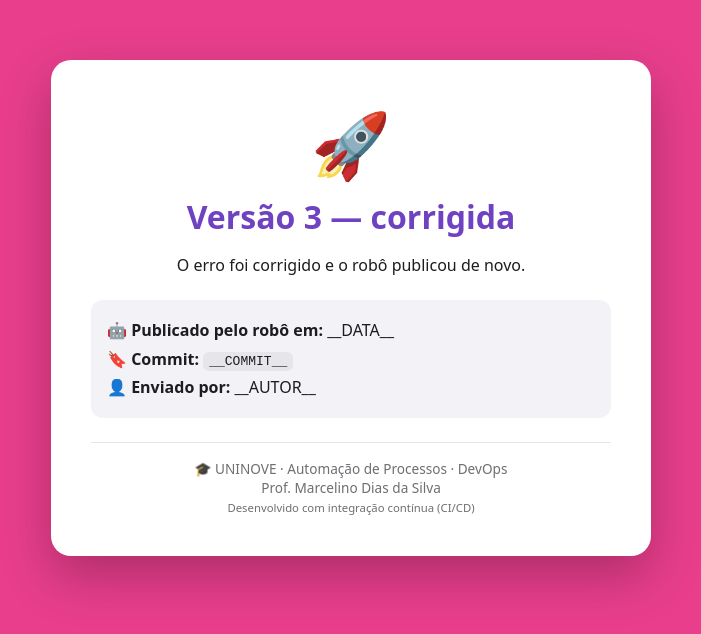
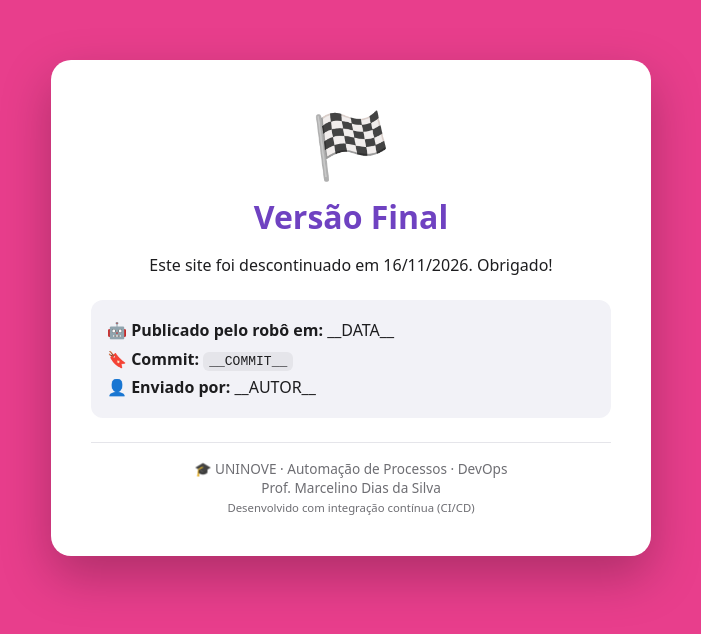
Before and after one commit to smthugo/lab-cicd-actions, a plain HTML site: page index.html in a window 1280 px wide. Shown: the part 108-742 px from the top of the page, without its empty margins (289-990 px from the left). Drawn offline with Linux system fonts and the light colour scheme.

Commit message:
Atualizar o index.html
Versão Final - Fim de Vida

```diff
--- a/index.html
+++ b/index.html
@@ -3,7 +3,7 @@
 <head>
   <meta charset="UTF-8">
   <meta name="viewport" content="width=device-width, initial-scale=1.0">
-  <title>Meu site - Versão Atualizada</title>
+  <title>Meu site - Versão Final</title>
   <style>
     body {
       margin: 0;
@@ -40,9 +40,9 @@
 </head>
 <body>
   <main class="cartao">
-    <div class="emoji">🚀</div> <!-- Emoji alterado -->
-    <h1>Versão 3 — corrigida</h1>
-    <p>O erro foi corrigido e o robô publicou de novo.</p>
+    <div class="emoji">🏁</div> <!-- Emoji alterado -->
+    <h1>Versão Final</h1>
+    <p>Este site foi descontinuado em 16/11/2026. Obrigado!</p>
 
     <div class="versao">
       🤖 <strong>Publicado pelo robô em:</strong> __DATA__<br>
```
